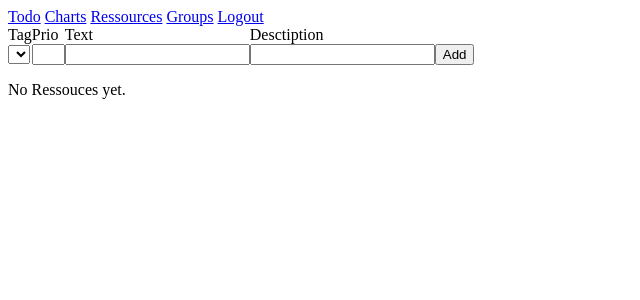
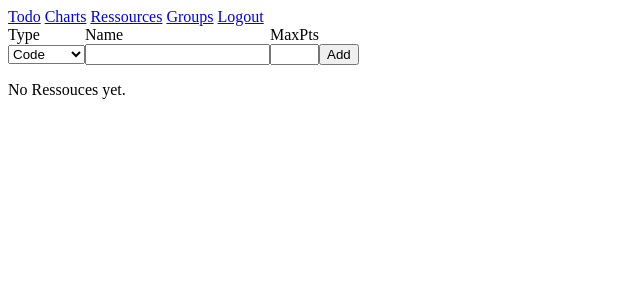
Before and after one commit to bad-alloc/Unideadline, a Django app: page /ressources/ in a window 1280 px wide. Shown: the top 300 px of the page, without its empty margins (0-640 px from the left). Run offline with Django 3.2, Linux system fonts and the light colour scheme; data comes from the database, SQL or seed files in the repository; both versions use the stored data as it was after the commit; lists and menus that the app fills with data are empty.

Commit message:
adding a todo now uses the tag's ID. Some work on adding ressources.

```diff
--- a/todolist/templates/todolist/index.html
+++ b/todolist/templates/todolist/index.html
@@ -17,7 +17,7 @@
       <td>
 	<select name="new_todo_tag">
 	  {% for item in todo_types %}
-	  <option>{{item}}</option>
+	  <option value="{{item.id}}">{{item}}</option>
 	  {% endfor %}
 	</select>
       </td>
--- a/todolist/templates/todolist/ressources.html
+++ b/todolist/templates/todolist/ressources.html
@@ -8,23 +8,21 @@
   {% csrf_token %}
   <table class="plain-table">
     <tr>
-      <td>Tag</td>
-      <td>Prio</td>
-      <td>Text</td>
-      <td>Desctiption</td>
+      <td>Type</td>
+      <td>Name</td>
+      <td>MaxPts</td>
     </tr>
     <tr>
       <td>
-	<select name="new_todo_tag">
-	  {% for item in todo_types %}
+	<select name="new_ressource_tag">
+	  {% for item in ressource_types %}
 	  <option>{{item}}</option>
 	  {% endfor %}
 	</select>
       </td>
-      <td><input type="Text" size=1 name="new_todo_priority"/></td>
-      <td><input type="Text" name="new_todo_text"/></td>
-      <td><input type="Text" name="new_todo_description"/></td>
-      <td><input type="submit" name="add_todo_button" value="Add"/> </td>
+      <td><input type="Text" name="new_ressource_name"/></td>
+      <td><input type="Text" size=3 name="new_ressource_maxpts"/></td>
+      <td><input type="submit" name="add_ressource_button" value="Add"/> </td>
     </tr>
 </table>
 </form>
--- a/todolist/views.py
+++ b/todolist/views.py
@@ -35,19 +35,20 @@
         """Return all todo items."""
         return Ressource.objects.all()
 
-def add_todo(request):
-    print "###########", request.user
-
-    # Ensure we have some numeric priority so we can sort the todo list by priority later
-    raw_priority = request.POST.get("new_todo_priority", "")
+def safe_number_parse(string):
     try:
-        new_priority = int(raw_priority)
+        new_priority = int(string)
     except ValueError:
         new_priority = 1
+    return new_priority
+
+def add_todo(request):
+    # Ensure we have some numeric priority so we can sort the todo list by priority later
+    new_priority = safe_number_parse(request.POST.get("new_todo_priority", ""))
 
     # Create a new item and store it to the database
     new_todo = TodoItem(priority = new_priority,
-                        todo_type = TodoType.objects.get(type_tag_name=request.POST.get("new_todo_tag", "")), #TODO: use ID
+                        todo_type = TodoType.objects.get(id = request.POST.get("new_todo_tag", "")),
                         todo_text = request.POST.get("new_todo_text", ""),
                         todo_description = request.POST.get("new_todo_description", ""),
                         deadline = datetime.datetime.now())
@@ -75,4 +76,19 @@
     return HttpResponseRedirect(reverse('todolist:index'))
 
 def add_ressource(request):
+    new_maxpts = safe_number_parse(request.POST.get("new_ressource_maxpts", ""))
+    new_ressource_name = request.POST.get("new_ressource_name", "")
+    new_ressource_tag = request.POST.get("new_ressource_tag", "")
+
+    #new_ressource_tag
+
+    # new_ressource = Ressource(ressource_name = new_ressource_name,
+    #                           ressource_type =
+    #                           ressource_location =
+    #                           associated_todo_item =
+    #                           max_credit = new_maxpts
+    #                           obtained_credit = 0)
+
+    # new_ressource.save()
+
     return HttpResponseRedirect(reverse('todolist:ressource'))
```
Also changed, not shown: db.sqlite3.
